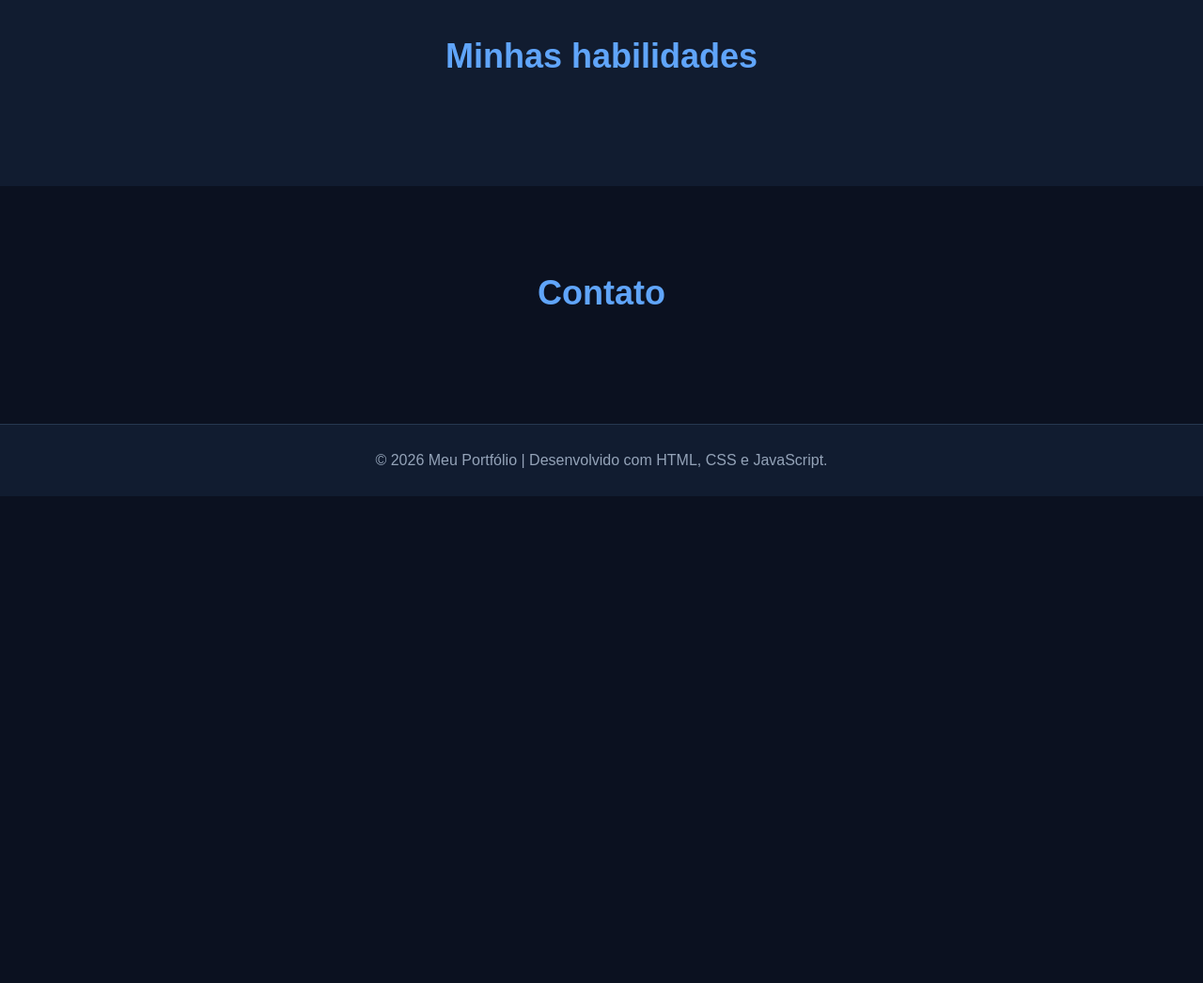
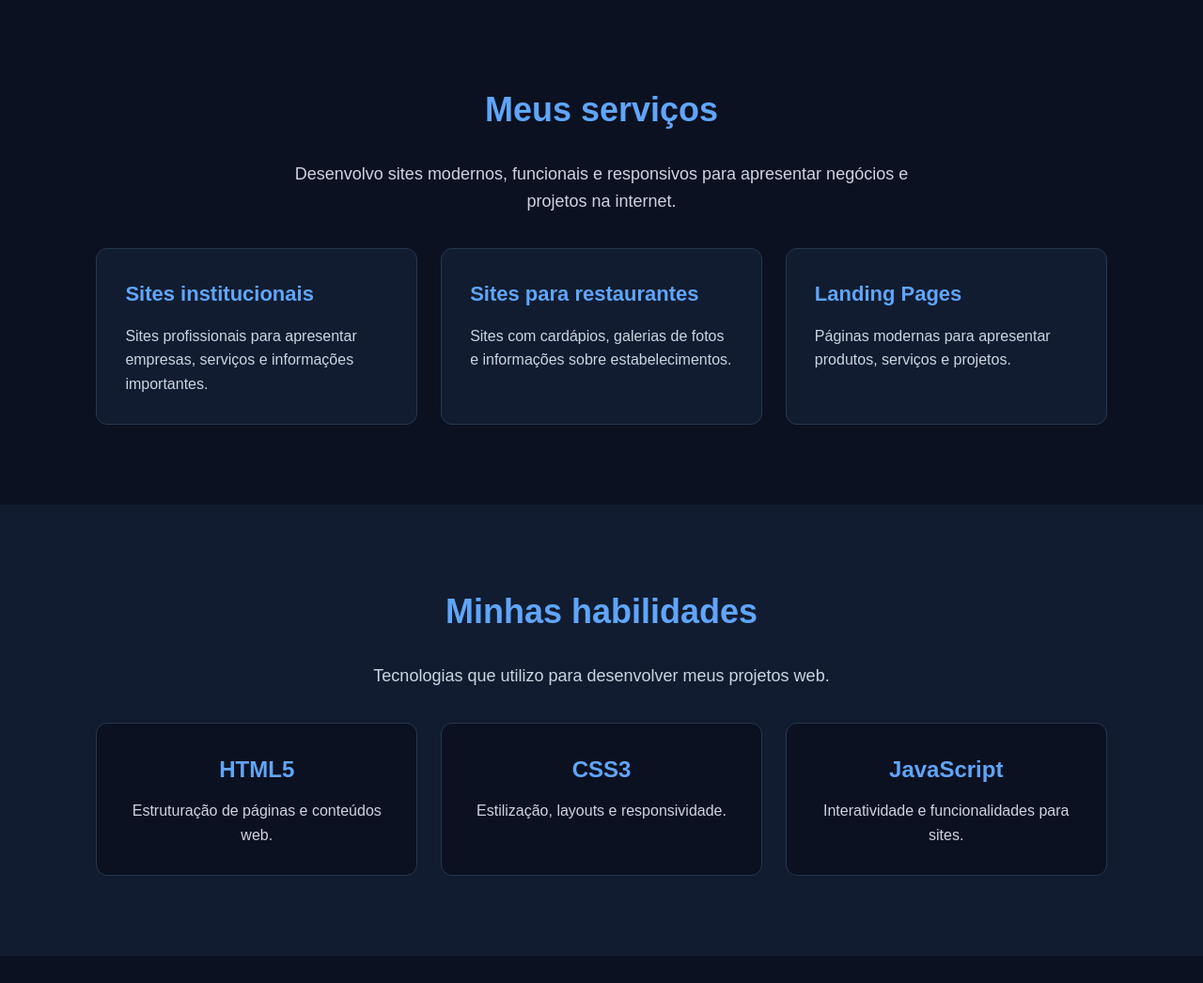
Before and after one commit to pedrohdlcruz2015-code/meu-portfolio, a plain HTML site: page index.html in a window 1280 px wide. Shown: the part 1751-2797 px from the top of the page at 94% size. Before the commit the page ends 2279 px from the top, so only its background shows below. Drawn offline with Linux system fonts and the light colour scheme.

Commit message:
Add files via upload

```diff
--- a/index.html
+++ b/index.html
@@ -23,6 +23,7 @@
             <a href="#inicio">Início</a>
             <a href="#sobre">Sobre</a>
             <a href="#projetos">Projetos</a>
+            <a href="#servicos">Serviços</a>
             <a href="#habilidades">Habilidades</a>
             <a href="#contato">Contato</a>
         </nav>
@@ -42,12 +43,21 @@
         </section>
 
         <section id="sobre">
+
     <h2>Sobre mim</h2>
+
     <p>
-                Sou um desenvolvedor web em formação,
-                apaixonado por tecnologia, programação
-                e criação de sites.
+        Sou um desenvolvedor web em formação, interessado em
+        tecnologia, programação e criação de experiências digitais.
+
+        Atualmente, desenvolvo projetos utilizando HTML, CSS e
+        JavaScript, buscando aprimorar minhas habilidades e
+        aprender novas tecnologias.
+
+        Meu objetivo é criar sites modernos, funcionais,
+        responsivos e com uma ótima experiência para os usuários.
     </p>
+
 </section>
 
 
@@ -100,12 +110,88 @@
 </section>
 
 
+       <section id="servicos">
+
+    <h2>Meus serviços</h2>
+
+    <p class="servicos-descricao">
+        Desenvolvo sites modernos, funcionais e responsivos
+        para apresentar negócios e projetos na internet.
+    </p>
+
+    <div class="servicos-container">
+
+        <div class="servico-card">
+            <h3>Sites institucionais</h3>
+            <p>
+                Sites profissionais para apresentar empresas,
+                serviços e informações importantes.
+            </p>
+        </div>
+
+        <div class="servico-card">
+            <h3>Sites para restaurantes</h3>
+            <p>
+                Sites com cardápios, galerias de fotos
+                e informações sobre estabelecimentos.
+            </p>
+        </div>
+
+        <div class="servico-card">
+            <h3>Landing Pages</h3>
+            <p>
+                Páginas modernas para apresentar produtos,
+                serviços e projetos.
+            </p>
+        </div>
+
+    </div>
+
+</section>
+
 <section id="habilidades">
+
     <h2>Minhas habilidades</h2>
+
+    <p class="habilidades-descricao">
+        Tecnologias que utilizo para desenvolver meus projetos web.
+    </p>
+
+    <div class="habilidades-container">
+
+        <div class="habilidade-card">
+            <h3>HTML5</h3>
+            <p>Estruturação de páginas e conteúdos web.</p>
+        </div>
+
+        <div class="habilidade-card">
+            <h3>CSS3</h3>
+            <p>Estilização, layouts e responsividade.</p>
+        </div>
+
+        <div class="habilidade-card">
+            <h3>JavaScript</h3>
+            <p>Interatividade e funcionalidades para sites.</p>
+        </div>
+
+    </div>
+
 </section>
 
         <section id="contato">
-            <h2>Contato</h2>
+
+    <h2>Vamos conversar?</h2>
+
+    <p class="contato-descricao">
+        Tem uma ideia de projeto ou gostaria de conhecer
+        melhor meu trabalho? Será um prazer apresentar
+        minhas soluções de desenvolvimento web.
+    </p>
+
+    <a href="#projetos" class="contato-botao">
+        Conhecer meus projetos
+    </a>
+
 </section>
 
     </main>
--- a/style.css
+++ b/style.css
@@ -177,16 +177,125 @@ section h2 {
     color: #0b1120;
 }
 
+/* SERVIÇOS */
+
+#servicos {
+    background-color: #0b1120;
+}
+
+.servicos-descricao {
+    color: #cbd5e1;
+    max-width: 700px;
+    margin: 0 auto 35px;
+    font-size: 18px;
+}
+
+.servicos-container {
+    display: grid;
+    grid-template-columns: repeat(3, 1fr);
+    gap: 25px;
+    max-width: 1100px;
+    margin: auto;
+}
+
+.servico-card {
+    background-color: #111c30;
+    border: 1px solid #263750;
+    border-radius: 12px;
+    padding: 30px;
+    text-align: left;
+    transition: 0.3s;
+}
+
+.servico-card:hover {
+    transform: translateY(-7px);
+    border-color: #60a5fa;
+}
+
+.servico-card h3 {
+    color: #60a5fa;
+    font-size: 22px;
+    margin-bottom: 15px;
+}
+
+.servico-card p {
+    color: #cbd5e1;
+}
+
 /* HABILIDADES */
 
 #habilidades {
     background-color: #111c30;
 }
 
+.habilidades-descricao {
+    color: #cbd5e1;
+    margin-bottom: 35px;
+    font-size: 18px;
+}
+
+.habilidades-container {
+    display: grid;
+    grid-template-columns: repeat(3, 1fr);
+    gap: 25px;
+    max-width: 1100px;
+    margin: auto;
+}
+
+.habilidade-card {
+    background-color: #0b1120;
+    border: 1px solid #263750;
+    border-radius: 12px;
+    padding: 30px;
+    transition: 0.3s;
+}
+
+.habilidade-card:hover {
+    transform: translateY(-7px);
+    border-color: #60a5fa;
+}
+
+.habilidade-card h3 {
+    color: #60a5fa;
+    font-size: 24px;
+    margin-bottom: 12px;
+}
+
+.habilidade-card p {
+    color: #cbd5e1;
+}
+
+#habilidades {
+    background-color: #111c30;
+}
 /* CONTATO */
 
 #contato {
     background-color: #0b1120;
+}
+
+.contato-descricao {
+    max-width: 700px;
+    margin: 0 auto 30px;
+    color: #cbd5e1;
+    font-size: 18px;
+}
+
+.contato-botao {
+    display: inline-block;
+    background-color: #2563eb;
+    color: white;
+    padding: 14px 28px;
+    border-radius: 7px;
+    text-decoration: none;
+    font-weight: bold;
+    transition: 0.3s;
+}
+
+.contato-botao:hover {
+    background-color: #60a5fa;
+    color: #0b1120;
+    transform: translateY(-3px);
 }
 
 /* RODAPÉ */
@@ -202,6 +311,14 @@ footer {
 /* RESPONSIVIDADE */
 
 @media (max-width: 768px) {
+
+    .habilidades-container {
+    grid-template-columns: 1fr;
+}
+
+    .servicos-container {
+    grid-template-columns: 1fr;
+}
 
     header {
         flex-direction: column;
```
Lines whose indentation alone changed are shown as unchanged.
